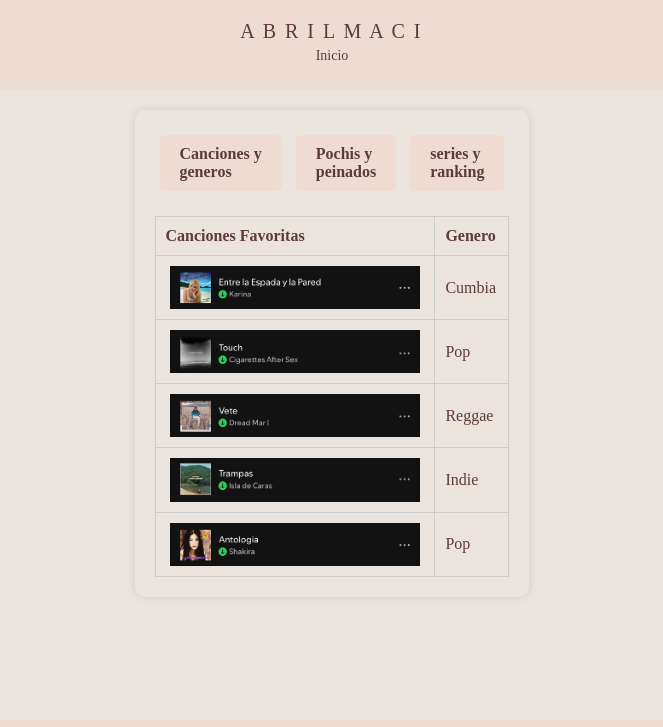
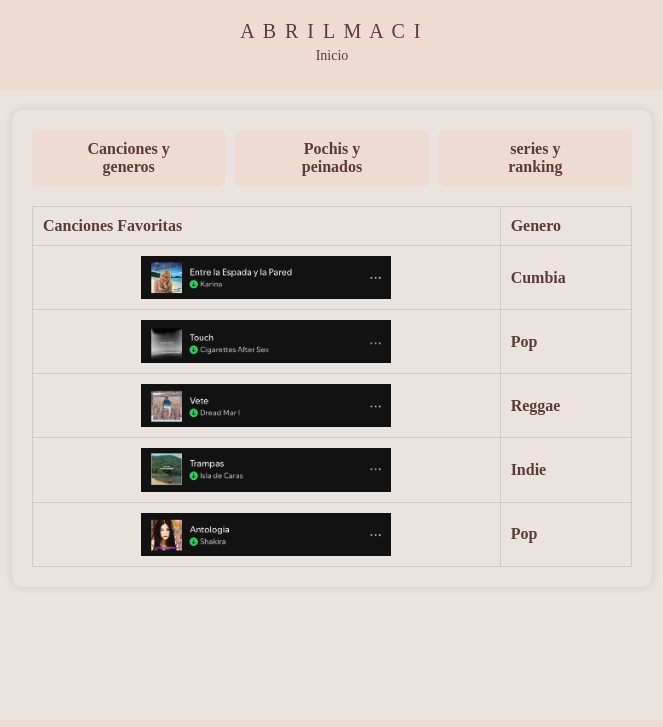
Before and after one commit to amaci003/DyDW-UADE, a plain HTML site: page pages/Tabla.html in a window 1280 px wide. Shown: the top 727 px of the page, without its empty margins (308-971 px from the left). Drawn offline with Linux system fonts and the light colour scheme; a web font is replaced by a local one.

Commit message:
cambios en la tabla

```diff
--- a/styles/Tabla.css
+++ b/styles/Tabla.css
@@ -1,12 +1,14 @@
 .contenedor {
     max-width: 600px;
     margin: 20px auto;
+    font-family: "Italiana", serif;
+    color: rgb(94, 59, 59) ;
 
     padding: 20px;
-    color: rgb(94, 59, 59);
+
     border-radius: 10px;
     box-shadow: 0 0 10px rgba(0, 0, 0, 0.1);
-    font-family: "Italiana", serif;
+    /* font-family: "Italiana", serif; */
 }
 /*     background-color: #EEDCD3;
     text-align: center;
@@ -22,16 +24,34 @@
     border: 1px solid #ccc;
     padding: 10px;
     text-align: left;
+    font-family: "Italiana", serif;
+    color: rgb(94, 59, 59) ;
+    font-weight: 600;
+
+}
+
+.contenido {
+    min-height: 300px;
+    min-width: 600px;
+    transition: all 0.3s ease;
+}
+
+.botones {
+    display: flex;
+    justify-content: space-between;
+    gap: 10px;
 }
 
 .botones label {
-    background-color: #EEDCD3;
-    padding: 10px 20px;
-    margin: 5px;
-    border-radius: 5px;
-    cursor: pointer;
-    font-weight: bold;
-    display: inline-block;
+
+        background-color: #EEDCD3;
+        padding: 10px 0;
+        border-radius: 5px;
+        cursor: pointer;
+        font-weight: bold;
+        text-align: center;
+        flex: 1;
+
 }
 .botones label:hover {
     background-color: rgb(238, 187, 187);
```
